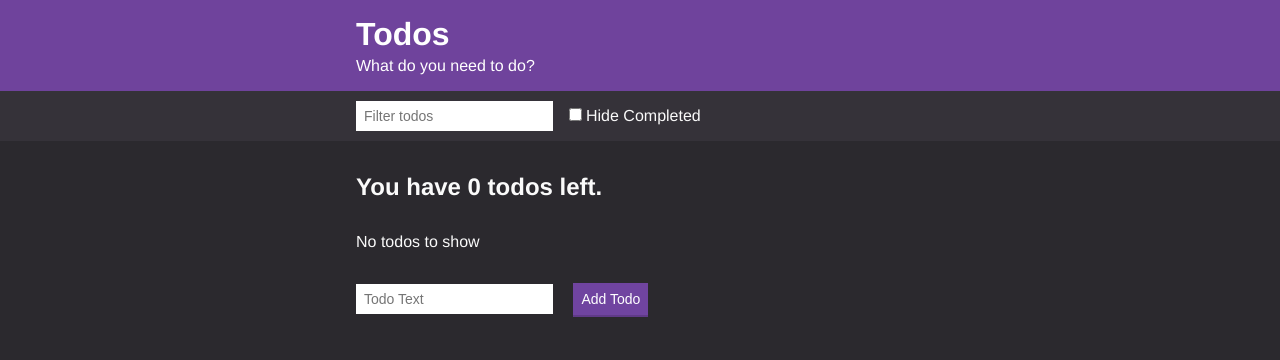
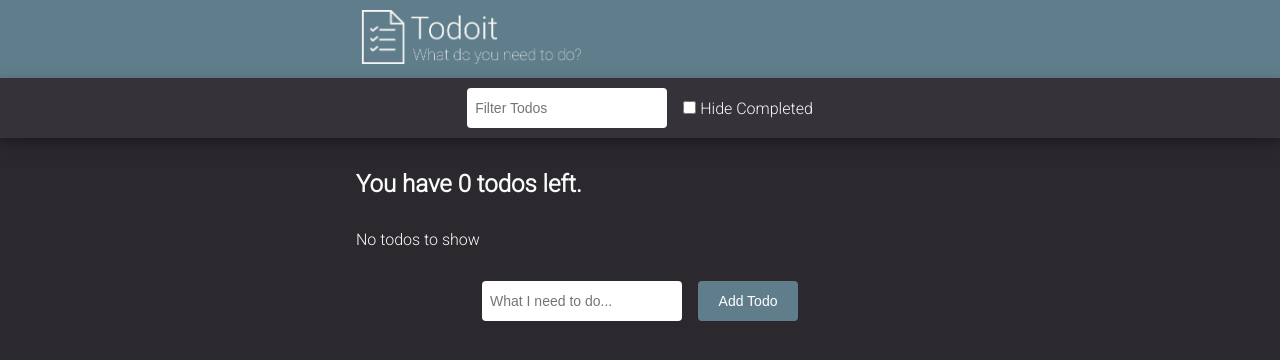
Before and after one commit to hunterdshinn/shinn-todo-app, a website built with webpack: page public/index.html in a window 1280 px wide. Built offline with nearby package versions, Linux system fonts and the light colour scheme.

Commit message:
UI improvements

```diff
--- a/public/index.html
+++ b/public/index.html
@@ -3,20 +3,20 @@
 <html>
     <head>
         <meta name="viewport" content="width=device-width initial-scale=1">
-        <title>My Todos</title>
+        <title>Todoit</title>
         <link href="/images/favicon.png?v=1" rel="icon">
+        <link href="https://fonts.googleapis.com/css?family=Roboto:100,300" rel="stylesheet">
         <link href="/styles/styles.css" rel="stylesheet">
     </head>
     <body>
         <div class="header">
             <div class="container">
-                <h1 class="header__title">Todos</h1>
-                <h2 class="header__subtitle">What do you need to do?</h2>
+                <img src="./images/todoit_header-logo.png" alt="" style="width: 225px;">
             </div>
         </div>
         <div class="actions">
             <div class="actions__container">
-                <input id="search-text" class="input" type="text" placeholder="Filter todos">
+                <input id="search-text" class="input" type="text" placeholder="Filter Todos">
                 <label class="checkbox">
                     <input id="hide-completed" type="checkbox"> Hide Completed
                 </label>
@@ -24,8 +24,8 @@
         </div>
         <div class="container">
             <div id="todos"></div>
-            <form id="add-todo-form">
-                <input type="text" class="input" placeholder="Todo Text" name="todoInput">
+            <form id="add-todo-form" class="add-todo-form">
+                <input type="text" class="input" placeholder="What I need to do..." name="todoInput">
                 <button class="button">Add Todo</button>
             </form>
         </div>
--- a/public/styles/styles.css
+++ b/public/styles/styles.css
@@ -13,7 +13,7 @@ html {
 body {
     background: #2B292E;
   color: #fafafa;
-  font-family: Helvetica, Arial, sans-serif;
+  font-family: 'Roboto', sans-serif;
   font-size: 1.6rem;
 }
 
@@ -22,7 +22,7 @@ button {
 }
 
 a {
-    color: #6F439C;
+    color: #607D8B;
 }
 
 /* Container */
@@ -36,9 +36,9 @@ a {
 /* Header */
 
 .header {
-  background: #6F439C;
+  background: #607D8B;
   color:white;
-  padding: 1.6rem 0;
+  padding: 1rem 0;
 }
 
 .header__title {
@@ -56,31 +56,29 @@ a {
 
 .actions {
     background-color: #353239;
-    /* border-bottom: 1px solid #dedfe0; */
-    /* color: #333333; */
+    box-shadow: 0 4px 8px 0 rgba(0, 0, 0, 0.2), 0 6px 20px 0 rgba(0, 0, 0, 0.19);
     padding: 1rem
 }
 
 .actions__container {
     align-items: center;
     display: flex;
+    justify-content: center;
     max-width: 60rem;
     margin: 0 auto;
     min-height: 3rem;
     padding: 0 1.6rem;
 }
 
-.actions__container--spaced {
-    justify-content: space-between
-}
-
 /* Form Inputs */
 
 .input {
     border: none;
+    border-radius: 4px;
     font-size: 1.4rem;
     font-weight: 300;
-    height: 3rem;
+    height: 4rem;
+    width: 20rem;
     margin-right: 1.6rem;
     padding: .4rem .8rem;
 }
@@ -95,18 +93,21 @@ a {
 }
 
 .button {
-    background: #7044a0;
+    background: #607D8B;
     border: none;
-    border-bottom: 2px solid #603a88;
+    border-radius: 4px;
     color: white;
     font-size: 1.4rem;
+    height: 4rem;
+    width: 10rem;
     font-weight: 300;
     padding: .8rem;
     transition: background .3s ease, color .3s ease;
 }
 
 .button:hover {
-    background: #5F3A87;
+    background: #546E7A;
+
 }
 
 .button--secondary {
@@ -127,7 +128,6 @@ a {
 .button--text:hover {
     background: none;
     color: white;
-    text-decoration: underline;
 }
 
 /* Note editor */
@@ -205,3 +205,9 @@ a {
 .empty-message {
     margin: 3.2rem 0;
 }
+
+.add-todo-form {
+    display: flex;
+    align-items: center;
+    justify-content: center;
+}
```
Also changed, not shown: public/images/favicon.png, public/images/todoit_header-logo.png (added).
